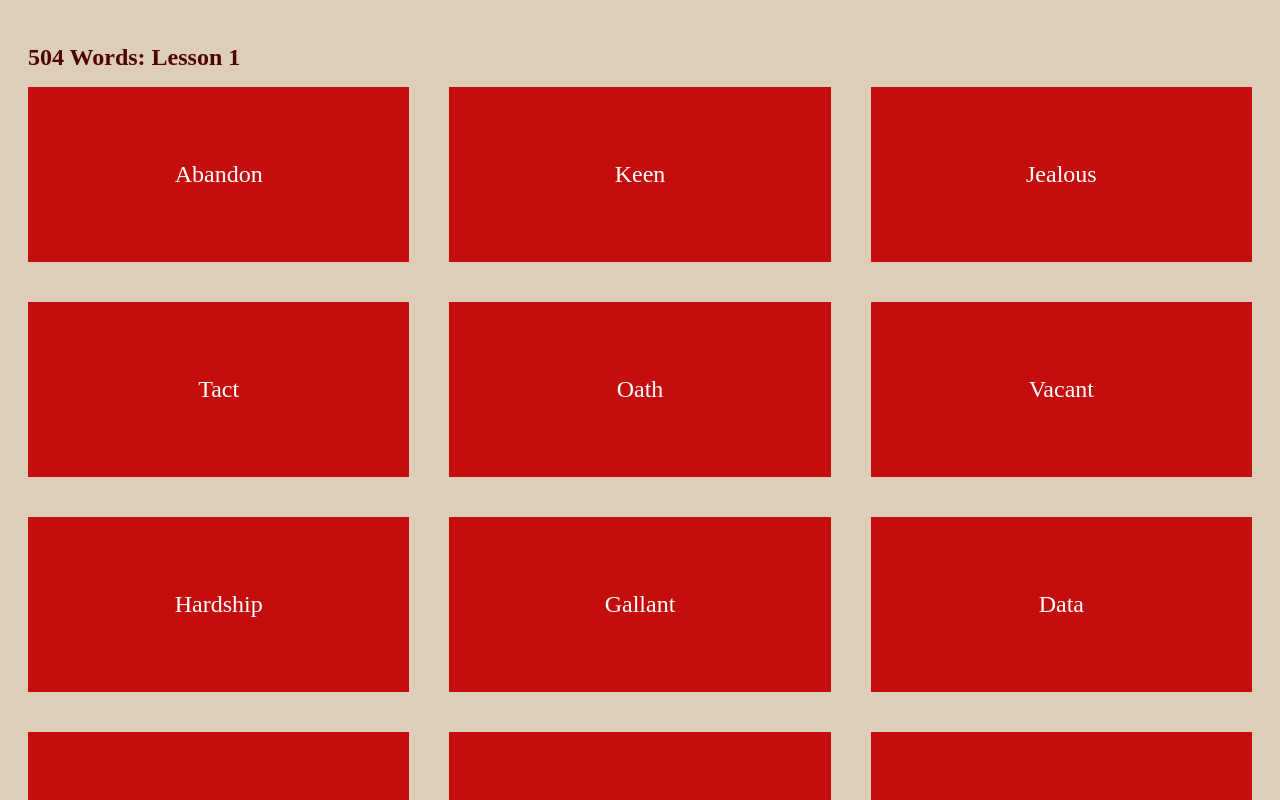
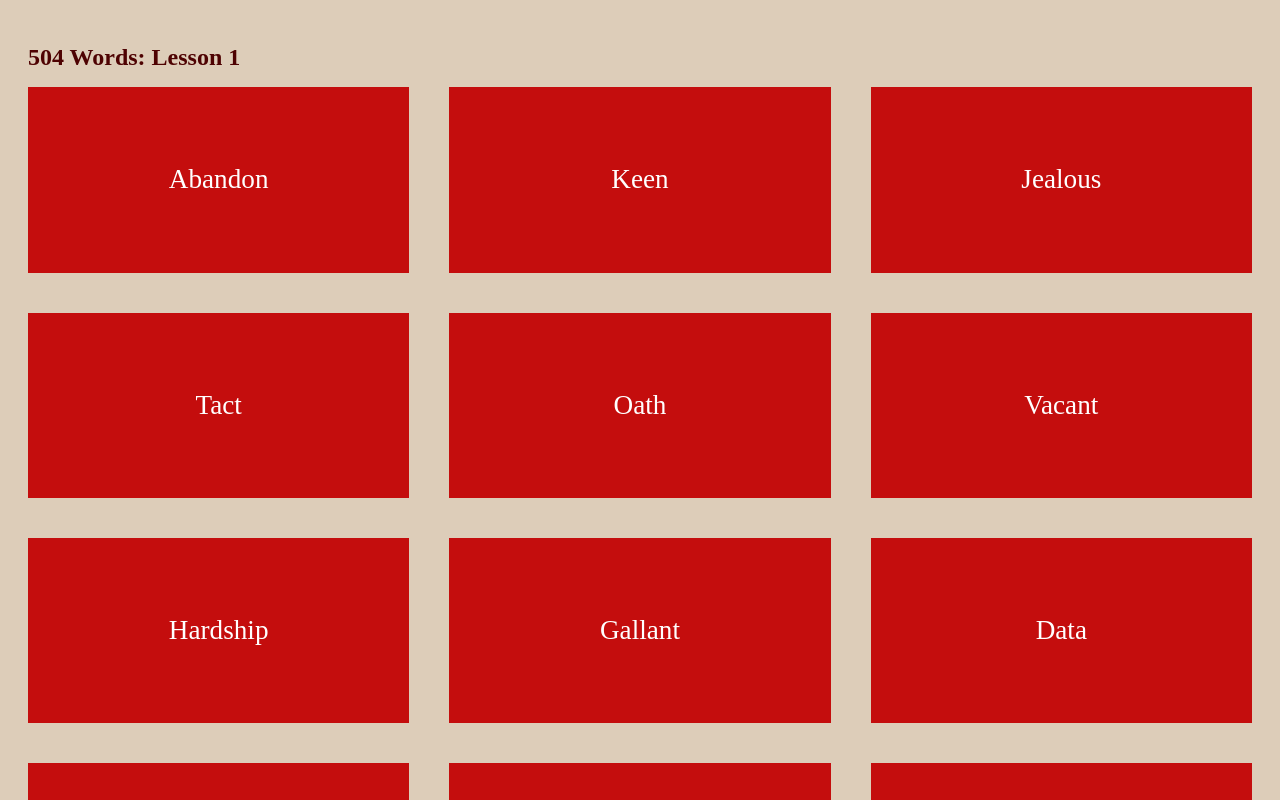
Before and after one commit to hestiaahmadi/Flash-card-504-Words, a React (Create React App) app: page / in a window 1280 px wide. Shown: the top 800 px of the page. Built offline with nearby package versions, Linux system fonts and the light colour scheme.

Commit message:
Update style.css

```diff
--- a/src/style.css
+++ b/src/style.css
@@ -28,7 +28,7 @@ h1 {
 }
 
 .flashcards {
-  font-size: 1.5rem;
+  font-size: 1.7rem;
   transition: none;
 }
 
```
